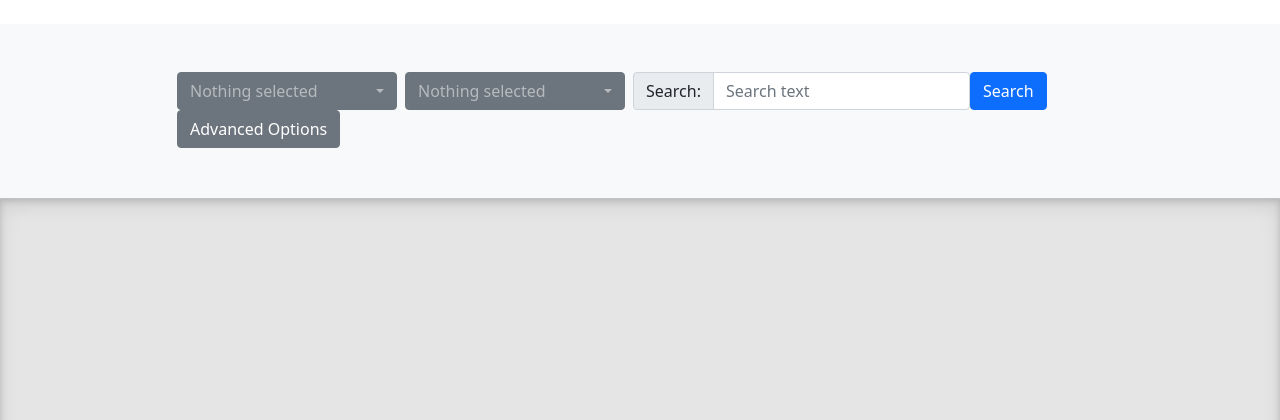
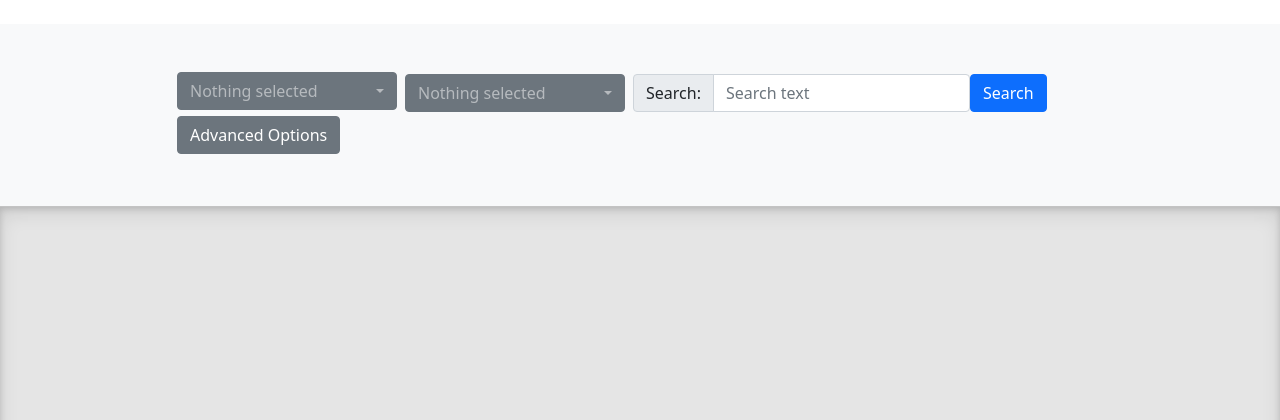
Before and after one commit to soid/peqod, a Django app: template catalog/courses/templates/index.html in a window 1280 px wide. Shown: the part 97-517 px from the top of the page. Run offline with Django 3.2, Linux system fonts and the light colour scheme; the template is opened without the code that fills it, so the values that code supplies are empty; some libraries are stand-ins or nearby versions.

Commit message:
improved spacing in search filters

```diff
--- a/catalog/courses/static/custom.css
+++ b/catalog/courses/static/custom.css
@@ -29,3 +29,8 @@
     display:flex;
     flex-direction:column;
 }
+
+.peqod-search-toolbar {
+    margin-top: 2px;
+    margin-bottom: 2px;
+}
--- a/catalog/courses/templates/index.html
+++ b/catalog/courses/templates/index.html
@@ -26,7 +26,7 @@
                                     {% endfor %}
                                 </select>
                             </div>
-                            <div class="btn-group me-2" role="group" aria-label="First group">
+                            <div class="btn-group me-2 peqod-search-toolbar" role="group" aria-label="First group">
                                 <select name="dep" class="selectpicker" data-style="btn-secondary" data-live-search="true">
                                     {% for dep in departments %}
                                         <option {% if q_department == dep.department %}selected{% endif %}>
@@ -35,16 +35,16 @@
                                     {% endfor %}
                                 </select>
                             </div>
-                            <div class="input-group">
+                            <div class="input-group peqod-search-toolbar">
                                 <div class="input-group-text" id="btnGroupAddon">Search:</div>
                                 <input type="text" name="q" class="form-control" placeholder="Search text" aria-label="Search text" aria-describedby="btnGroupAddon" value="{{ q_query }}">
                             </div>
-                            <div class="btn-group me-2" role="group" aria-label="First group">
+                            <div class="btn-group me-2 peqod-search-toolbar" role="group" aria-label="First group">
                                 <button type="submit" class="btn btn-primary">Search</button>
                             </div>
                         </div>
 
-                        <div class="btn-toolbar" role="toolbar" aria-label="Extra search options">
+                        <div class="btn-toolbar peqod-search-toolbar" role="toolbar" aria-label="Extra search options">
                             <div class="btn-group me-2" role="group" aria-label="First group">
                                 <button type="button" class="btn btn-secondary" onclick="showExtraSearchOptions()">
                                     Advanced Options
@@ -52,9 +52,12 @@
                             </div>
                         </div>
 
-                        <div class="btn-toolbar" role="toolbar" id="extra-search-options" hidden="true" aria-label="Extra search options">
-                            <div class="btn-group me-2" role="group" aria-label="First group">
-                                <select name="lvl" class="selectpicker" data-none-selected-text="Levels: all" data-style="btn-secondary" multiple data-actions-box="true">
+                        <div class="btn-toolbar" role="toolbar" id="extra-search-options" {% if not q_extra_options %}hidden="true" {% endif %}aria-label="Extra search options">
+                            <div class="btn-group me-2 peqod-search-toolbar" role="group" aria-label="First group">
+                                <div class="col-auto" style="margin-right: 6px;">
+                                    <label for="level_select" class="col-form-label">Level:</label>
+                                </div>
+                                <select name="lvl" id="level_select" class="selectpicker" data-none-selected-text="Levels: all" data-style="btn-secondary" multiple data-actions-box="true">
                                     <option {% if "1000" in q_level %}selected{% endif %}>1000</option>
                                     <option {% if "2000" in q_level %}selected{% endif %}>2000</option>
                                     <option {% if "3000" in q_level %}selected{% endif %}>3000</option>
@@ -62,8 +65,11 @@
                                     <option {% if "6000-8000" in q_level %}selected{% endif %}>6000-8000</option>
                                 </select>
                             </div>
-                            <div class="btn-group me-2" role="group" aria-label="First group">
-                                <select name="d" class="selectpicker" data-none-selected-text="Days: all" data-style="btn-secondary" multiple data-actions-box="true">
+                            <div class="btn-group me-2 peqod-search-toolbar" role="group" aria-label="First group">
+                                <div class="col-auto" style="margin-right: 6px;">
+                                    <label for="days_select" class="col-form-label">Days:</label>
+                                </div>
+                                <select name="d" id="days_select" class="selectpicker" data-none-selected-text="Days: all" data-style="btn-secondary" multiple data-actions-box="true">
                                     {% for key,name in days %}
                                         <option value="{{ key }}" {% if key in q_day %}selected{% endif %}>
                                             {{ name }}
@@ -72,13 +78,11 @@
                                 </select>
                             </div>
                         </div>
-
                     </form>
                 </div>
             </div>
 
             <div class="row row-cols-1 row-cols-sm-2 row-cols-md-3 g-3" style="margin-top: 2px;">
-
 {# List courses #}
                 {% for course in page_obj %}
                 <div class="col">
--- a/catalog/courses/views.py
+++ b/catalog/courses/views.py
@@ -78,6 +78,7 @@ def index(request):
             | Q(instructor__name__icontains=q_query)
             | Q(course_title__icontains=q_query)
             | Q(course_subtitle__icontains=q_query))
+    q_extra_options = q_level or q_day
 
     # order
     course_list = course_list \
@@ -111,6 +112,7 @@ def index(request):
         'q_query': q_query,
         'q_day': q_day,
         'q_level': q_level,
+        'q_extra_options': q_extra_options,
         # content
         "course_list": course_list,
         'page_obj': page_obj,
```
